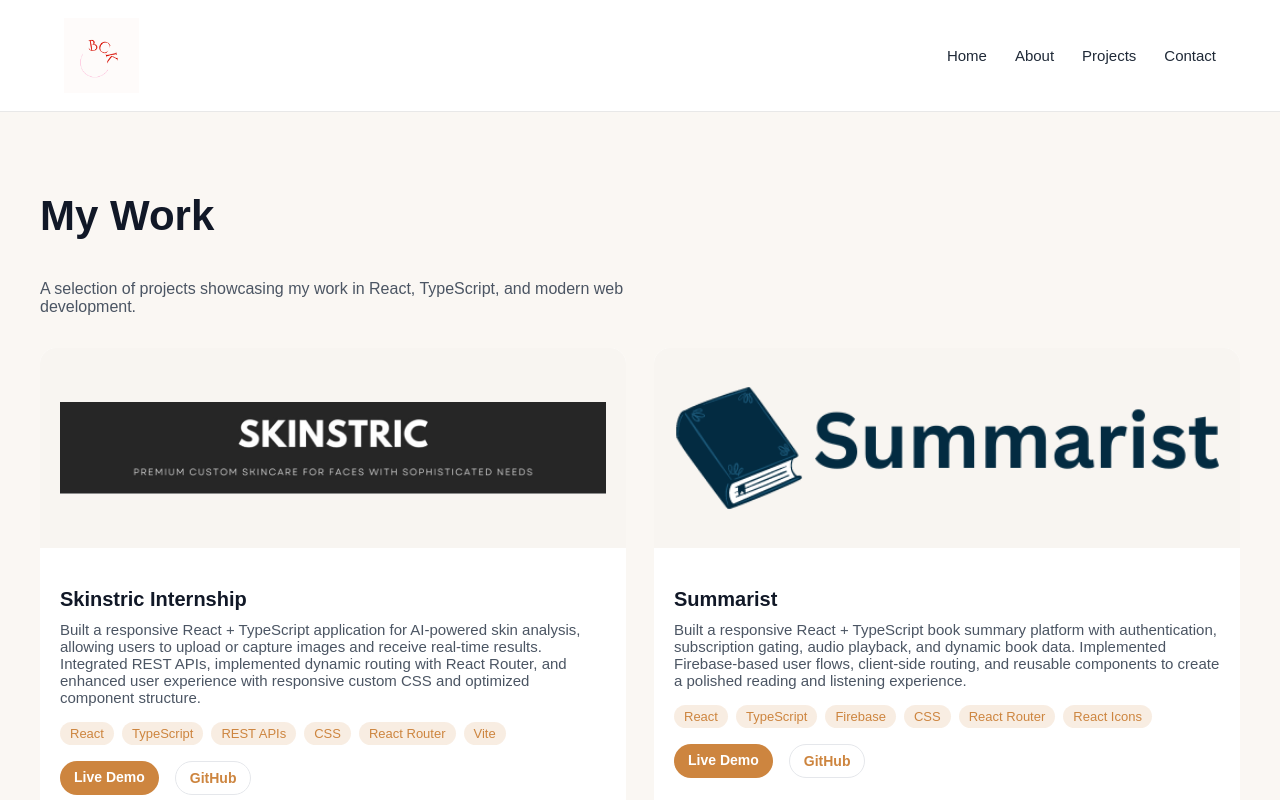
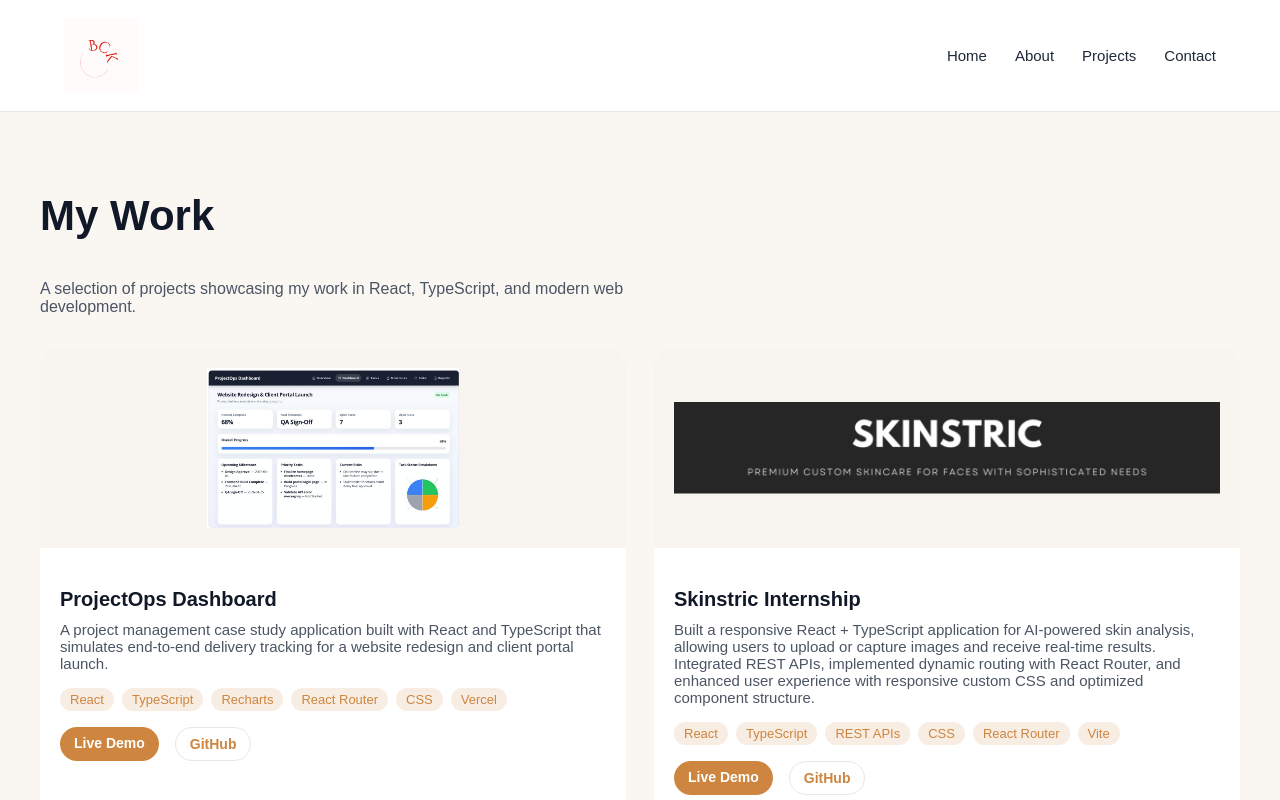
Before and after one commit to momycani/personal-portfolio, a React (Vite) app: page /projects in a window 1280 px wide. Shown: the top 800 px of the page. Built offline with nearby package versions, Linux system fonts and the light colour scheme.

Commit message:
add Projectops Dashboard

```diff
--- a/src/data/projects.ts
+++ b/src/data/projects.ts
@@ -11,6 +11,14 @@
 };
 
 export const projects: Project[] = [
+  {
+    title: "ProjectOps Dashboard",
+    description: "A project management case study application built with React and TypeScript that simulates end-to-end delivery tracking for a website redesign and client portal launch.",
+    tech: ["React", "TypeScript", "Recharts", "React Router", "CSS", "Vercel"],
+    image: "/projectops.png",
+    live: "https://projectops-dashboard.vercel.app/",
+    github: "https://github.com/momycani/projectops-dashboard",
+  },
   {
     title: "Skinstric Internship",
     description:
```
Also changed, not shown: public/projectops.png (added).
